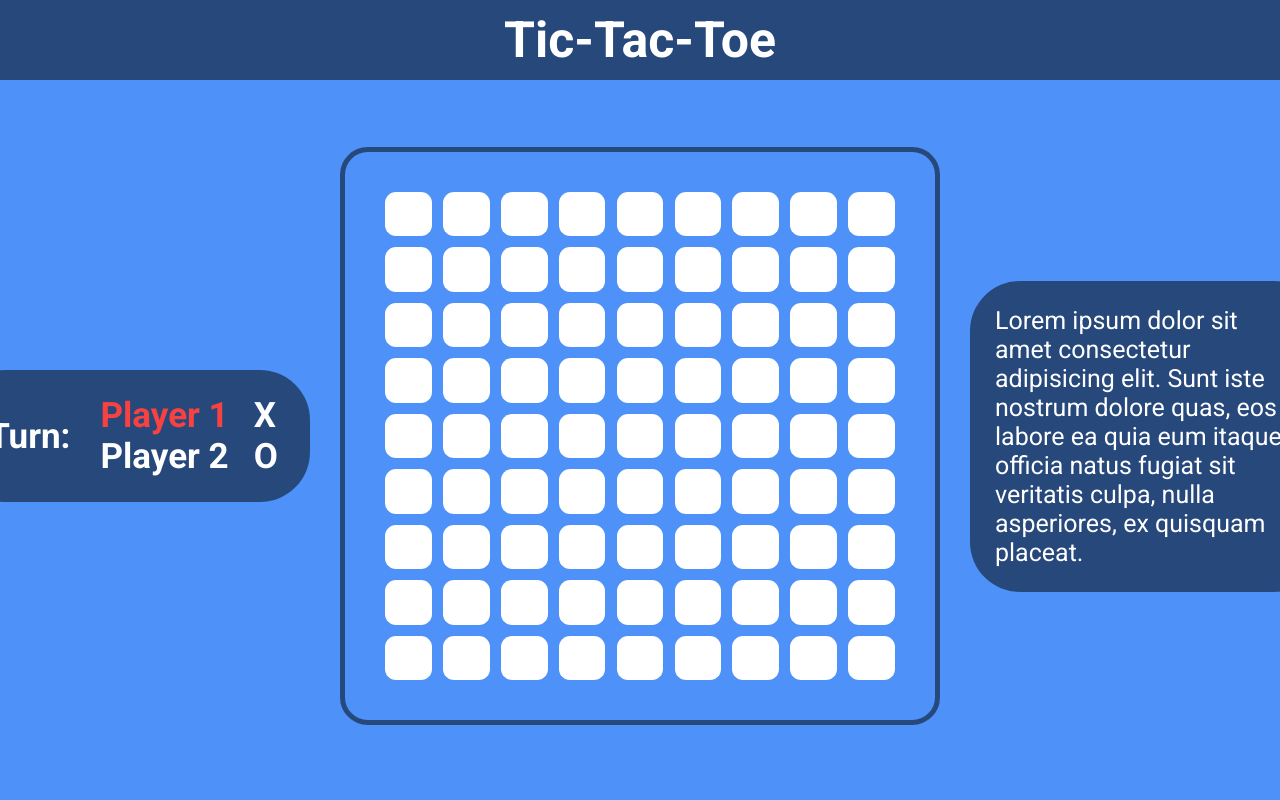
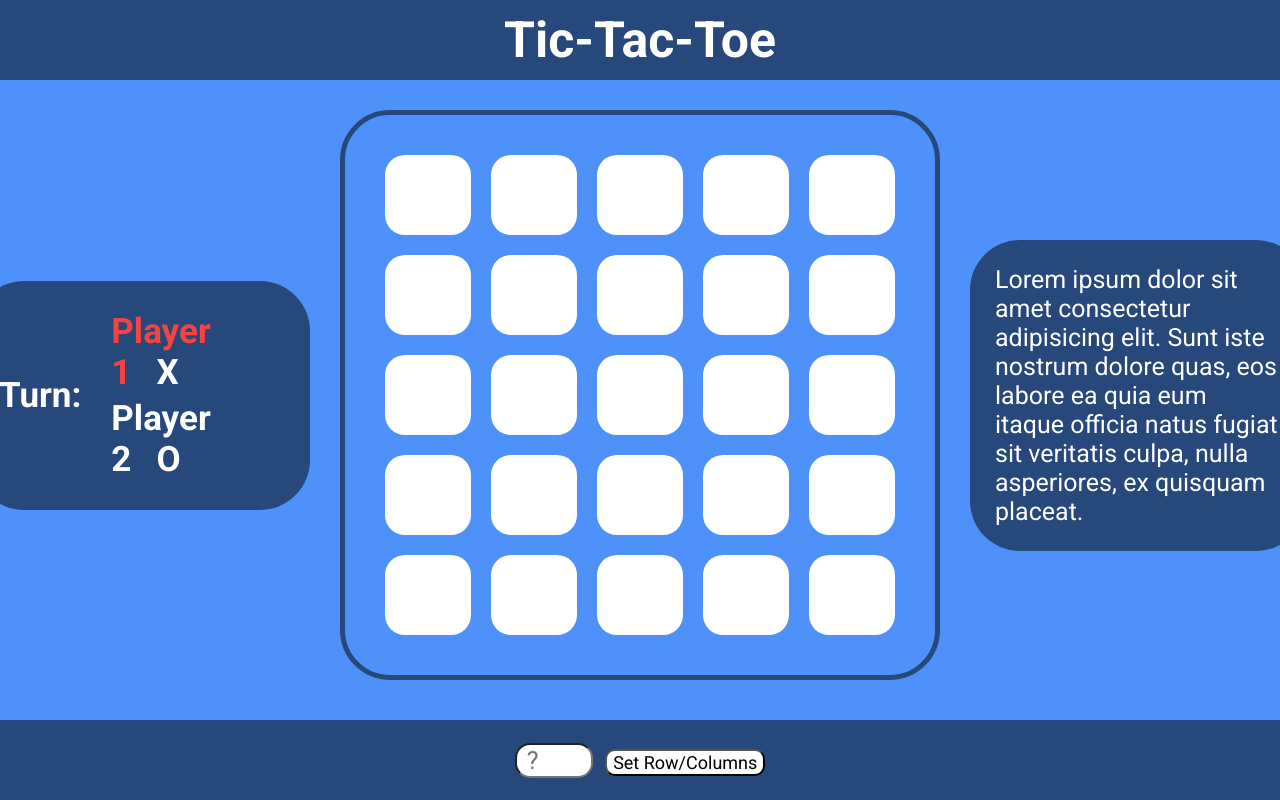
Before and after one commit to edwalters99/tic-tac-toe, a plain HTML site: page index.html in a window 1280 px wide. Shown: the top 800 px of the page. Drawn offline with Linux system fonts and the light colour scheme.

Commit message:
User input to change grid size implemented. game initialization wrapped in newGame() so it can be called when grid size button clicked.

```diff
--- a/css/style.css
+++ b/css/style.css
@@ -54,7 +54,18 @@ header {
     align-items: center;
 }
 
+footer {
+    height: 10vh;
+    background: rgba(0, 0, 0, 0.5);
+    display: flex;
+    justify-content: center;
+    align-items: center;
+    margin: 0;
+    position: absolute;
+    bottom: 0;
+    width: 100%;
 
+}
 
 .container {
     margin-top: 3em;
@@ -63,9 +74,9 @@ header {
     flex-direction: row;
     justify-content: center;
     align-items: center;
-    padding: 50px;
+    padding-left: 80px;
+    padding-right: 80px;
 }
-
 
 
 .grid {
@@ -125,20 +136,22 @@ header {
     padding: 1em;
 }
 
-.sidepanel-left {
+.sidepanel-left, .sidepanel-right {
     display: flex;
     justify-content: center;;
     align-items: center;
     max-width: 400px;
 }
 
-.sidepanel-left > h2 {
+.sidepanel-left h2 {
     margin-right: 30px;
     font-size: 35px;
 }
 
 .sidepanel-left h3 {
     font-size: 35px;
+    margin-top: 5px;
+    margin-bottom: 5px;
 }
 
 .player-active, .winline-active {
@@ -148,4 +161,29 @@ header {
 .player-marker {
     color: #ffffff;
     margin-left: 25px;
+    margin-top: 5px;
+    margin-bottom: 5px;
 }
+
+.settings-input-number {
+    font-family: 'Roboto', sans-serif;
+    font-size: 25px;
+    padding-left: 10px;
+    padding-right: 0px;
+    border-radius: 15px;
+}
+
+.settings-input-button {
+    font-family: 'Roboto', sans-serif;
+    font-size: 18px;
+    background-color: white;
+    margin-left: 10px;
+    border-radius: 10px;
+    cursor: pointer;
+    transition: 0.5s all;
+}
+
+.settings-input-button:hover {
+    transform: scale(1.05);
+    background-color: rgb(208, 207, 207);
+}
--- a/index.html
+++ b/index.html
@@ -28,13 +28,20 @@
 
             <div class="grid"></div>
 
-            <div class="sidepanel-right">
+            <div class="sidepanel-right" id="message-output">
                 Lorem ipsum dolor sit amet consectetur adipisicing elit. Sunt iste nostrum dolore quas, eos labore ea quia eum itaque officia natus fugiat sit veritatis culpa, nulla asperiores, ex quisquam placeat.
             </div>
 
         </div>
+        <footer>
+            <div class="settings-container">
+            <input class="settings-input-number" id="input-num" type="number" min="3" max="10" placeholder="?">
+            <button class="settings-input-button" id="input-btn">Set Row/Columns</button>
+            </div>
 
-        </div>
+        </footer>
+
+
     </main>
 
 </body>
--- a/js/main.js
+++ b/js/main.js
@@ -244,14 +244,23 @@ const Game = function(boardSize, player1, player2) {
 
 
 
+let player1;
+let player2;
+let game;
+
+const newGame = function(player1Marker, player2Marker, boardSize) {
+    player1 = Player(true, player1Marker);
+    player2 = Player(true, player2Marker);
+    game = Game(boardSize, player1, player2);
+    game.initialize();
+    game.setIsPlay(true);
+    player1.setTurn(true);
 
 
-const player1 = Player(true, 'X');
-const player2 = Player(true, 'O');
-const game = Game(9, player1, player2);
-game.initialize();
-game.setIsPlay(true);
-player1.setTurn(true);
+};
+newGame('X', 'O', 5);
+
+
 
 // player1.takeTurn(game, "1-0");
 // player2.takeTurn(game, "2-0");
--- a/js/user.js
+++ b/js/user.js
@@ -65,7 +65,7 @@ const addClickHandlers = function() {
 
 
 const renderGameOver = function() {
-    $('body').append(`<p>GAME OVER</p>`)
+    $('#message-output').text(`GAME OVER! - It's a Draw!`)
 }
 
 
@@ -81,10 +81,10 @@ const renderWin = function(winLineArray) {
     };
 
     if (player1.getIsWinner()){
-        $('body').append(`<p>Player 1 is the Winner!</p>`)
+        $('#message-output').text(`Player 1 is the Winner!`)
     }
     if (player2.getIsWinner()){
-        $('body').append(`<p>Player 2 is the Winner!</p>`)
+        $('#message-output').text(`Player 2 is the Winner!`)
     }
 };
 
@@ -106,10 +106,21 @@ const renderMarker = function() {
     $('#player2-marker').text(player2.getMarker());
 };
 
+const handleGridSizeInput = function() {
+
+    $('#input-btn').on('click', function() {
+        const userInputGridSize = $('#input-num').val()
+        console.log(userInputGridSize)
+        newGame('X', 'O', Number(userInputGridSize));
+        render(game);
+    })
+}
+
 
 
 
 $(document).ready(function () {
     render(game);
     renderMarker();
+    handleGridSizeInput();
 });
```
